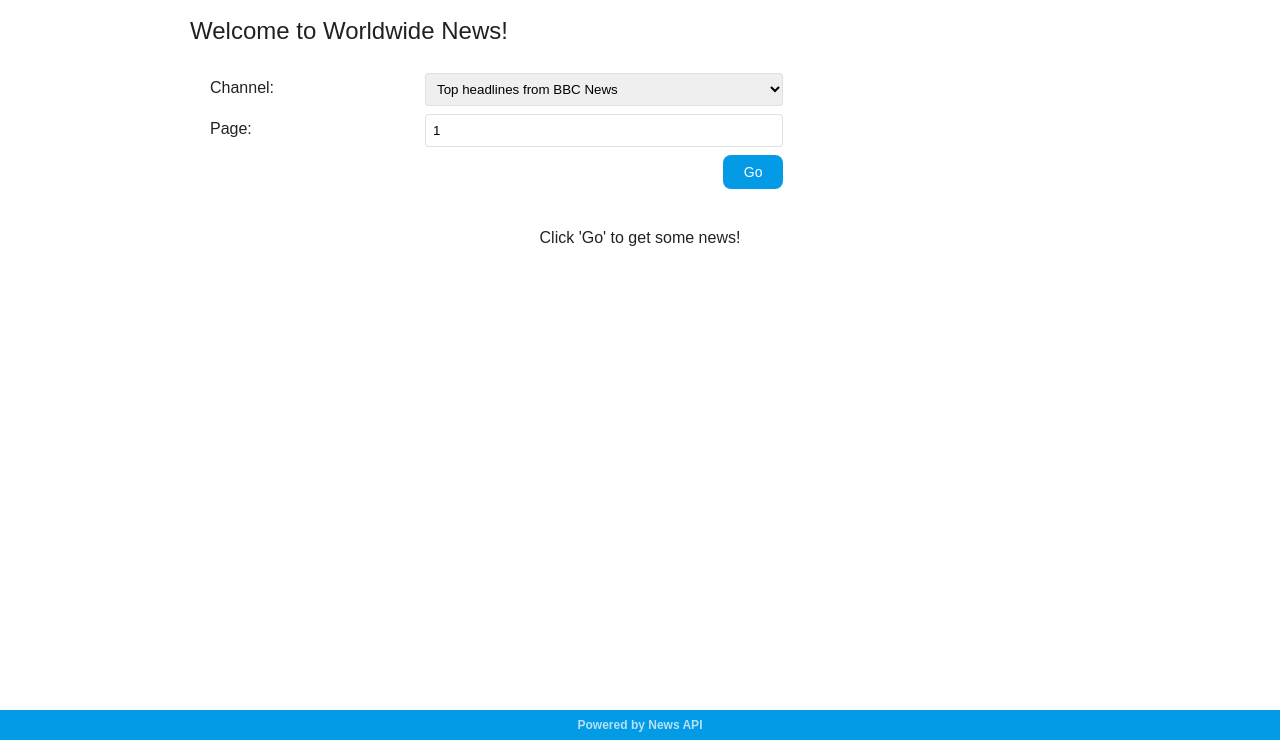
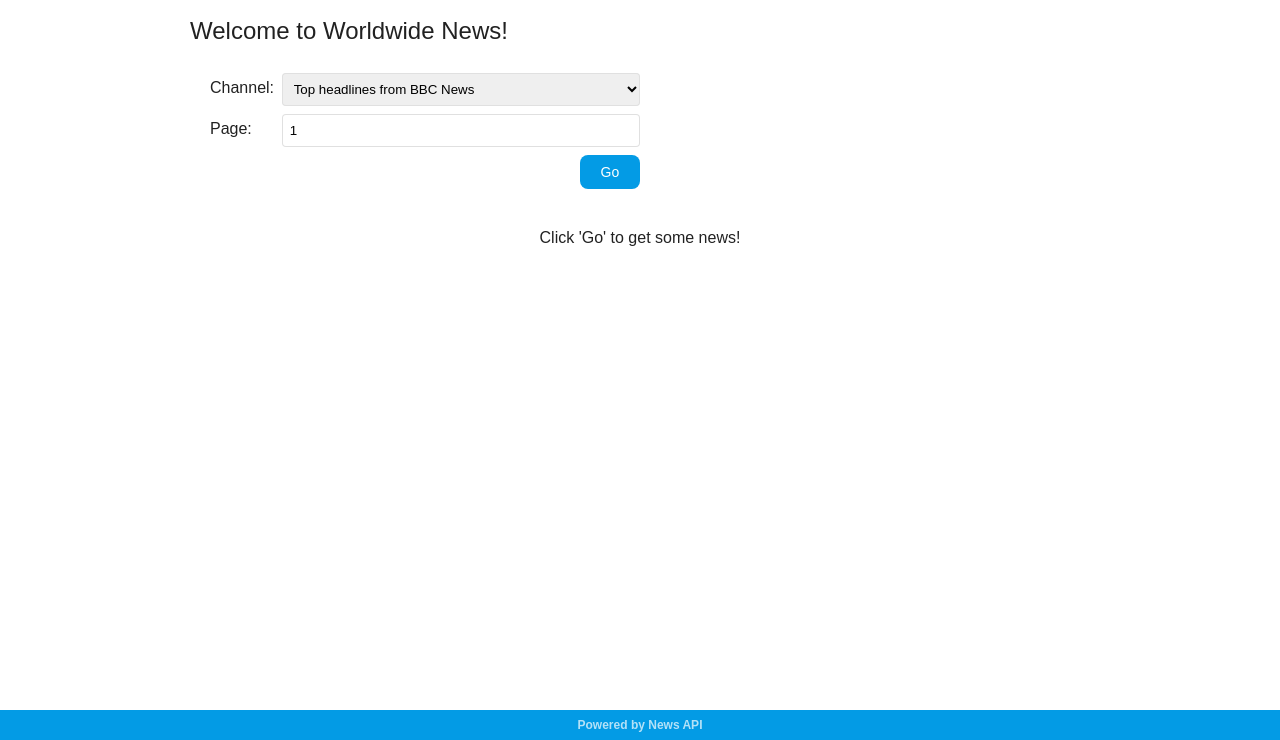
Before and after one commit to alaksej/frontcamp-news, a plain HTML site: page docs/index.html in a window 1280 px wide. Shown: the part 60-800 px from the top of the page. Drawn offline with Linux system fonts and the light colour scheme.

Commit message:
change cols for the form

```diff
--- a/docs/index.html
+++ b/docs/index.html
@@ -24,19 +24,19 @@
         <section class="search-panel">
           <form onsubmit="event.preventDefault()">
             <div class="form-group row" title="Select the news source">
-              <label class="col-3" for="source">Channel:</label>
+              <label class="col-1" for="source">Channel:</label>
               <div class="col-5">
                 <select class="form-control" name="source" id="source"> </select>
               </div>
             </div>
             <div class="form-group row" title="Enter the page number">
-              <label class="col-3" for="page">Page:</label>
+              <label class="col-1" for="page">Page:</label>
               <div class="col-5">
                 <input class="form-control" type="number" name="page" id="page" value="1" placeholder="Enter the page number">
               </div>
             </div>
             <div class="row">
-              <div class="col-8 align-right">
+              <div class="col-6 align-right">
                 <button class="btn btn-primary" id="submit" type="submit" title="Begin search">Go</button>
               </div>
             </div>
```
